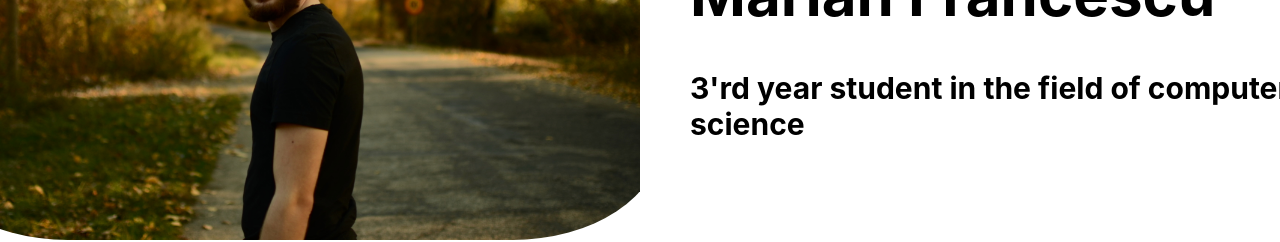
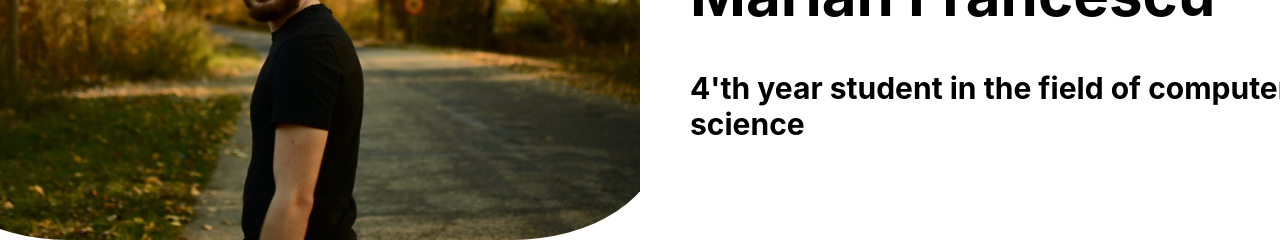
Before and after one commit to MarianFrancescu/my-CV, a React (Create React App) app: page / in a window 1280 px wide. Shown: the part 425-667 px from the top of the page. Built offline with nearby package versions, Linux system fonts and the light colour scheme.

Commit message:
Update study year

```diff
--- a/src/components/intro/Intro.js
+++ b/src/components/intro/Intro.js
@@ -13,7 +13,7 @@ export default function Intro() {
                 <div className="wrapper">
                     <h2>Hi, I'm</h2>
                     <h1>Marian Francescu</h1>
-                    <h3>3'rd year student in the field of computer science</h3>
+                    <h3>4'th year student in the field of computer science</h3>
                     <a href="#portfolio">
                     <ExpandMoreIcon className="arrow" />
                 </a>
```
